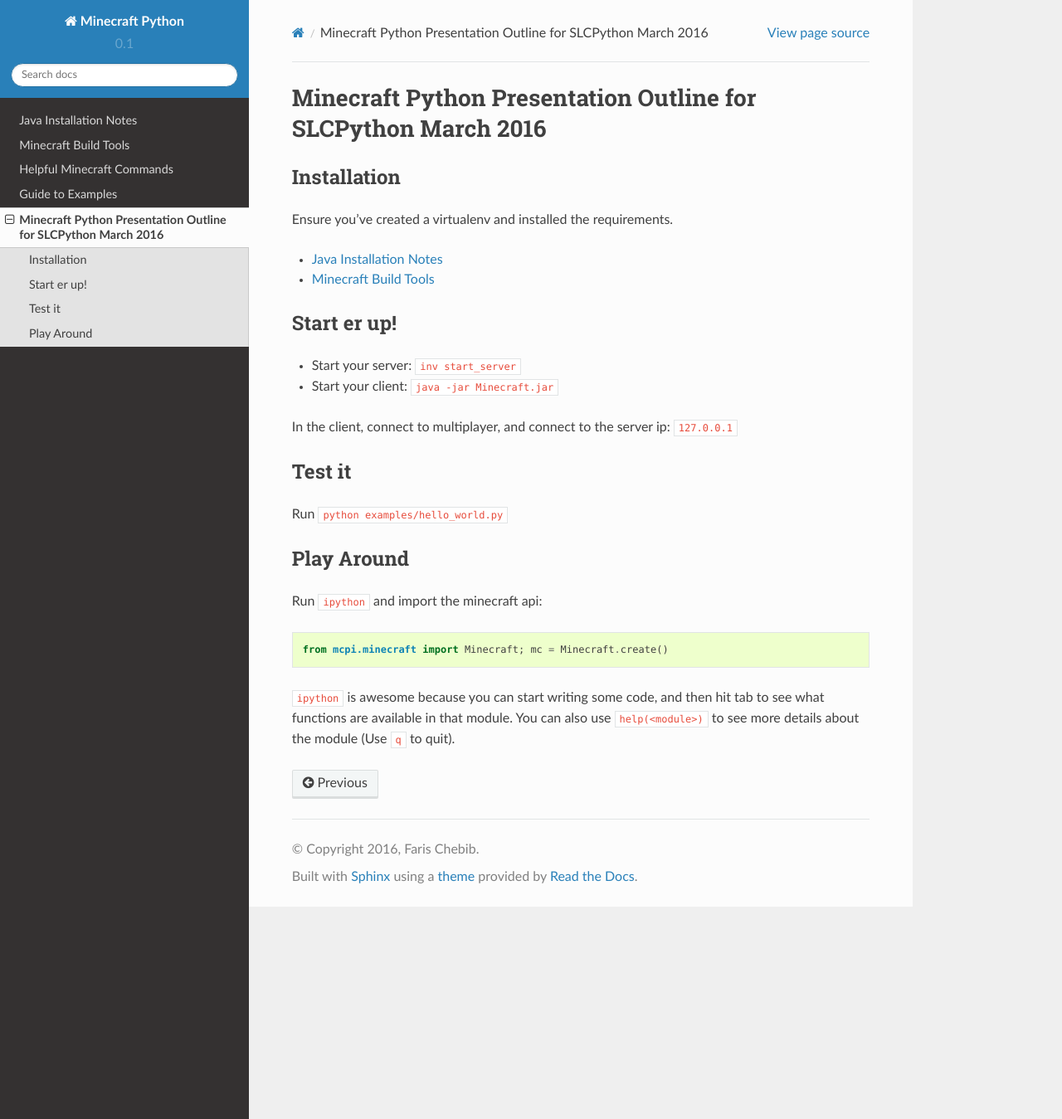
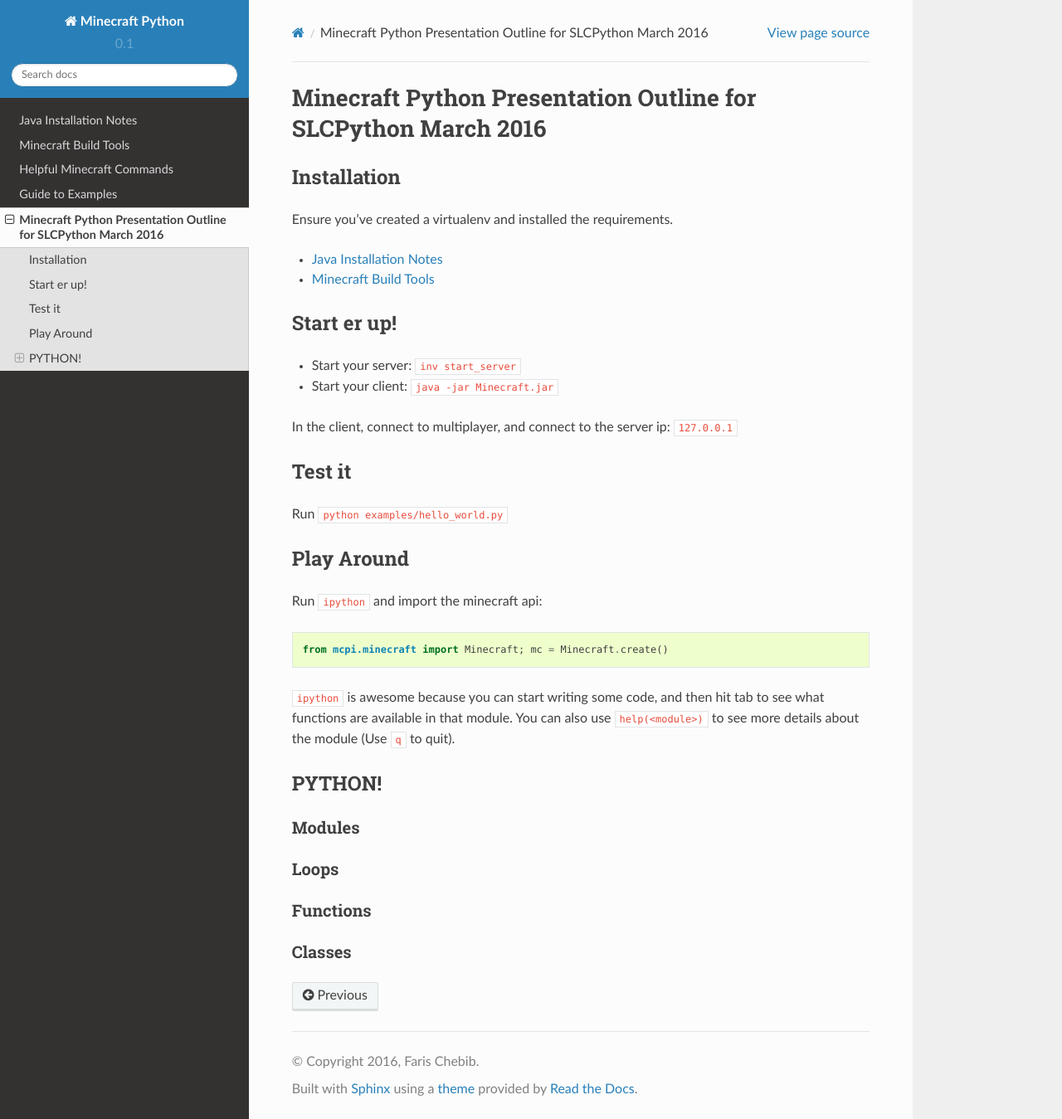
Before and after one commit to octaflop/mcpy, a Sphinx documentation site: the page built from docs/presentation_outline.rst, in a window 1280 px wide and 1349 px high. Shown: the whole window at 83% size. Built offline with Sphinx 7.4.7 and the Read the Docs theme 2.0.0, drawn with Linux system fonts in a browser that asks for light colours.

Commit message:
upaded outline for main talk

```diff
--- a/docs/presentation_outline.rst
+++ b/docs/presentation_outline.rst
@@ -33,3 +33,22 @@
 
 ``ipython`` is awesome because you can start writing some code, and then hit
 tab to see what functions are available in that module. You can also use ``help(<module>)`` to see more details about the module (Use ``q`` to quit).
+
+
+PYTHON!
+-------
+
+Modules
++++++++
+
+
+Loops
++++++
+
+
+Functions
++++++++++
+
+
+Classes
++++++++
```
